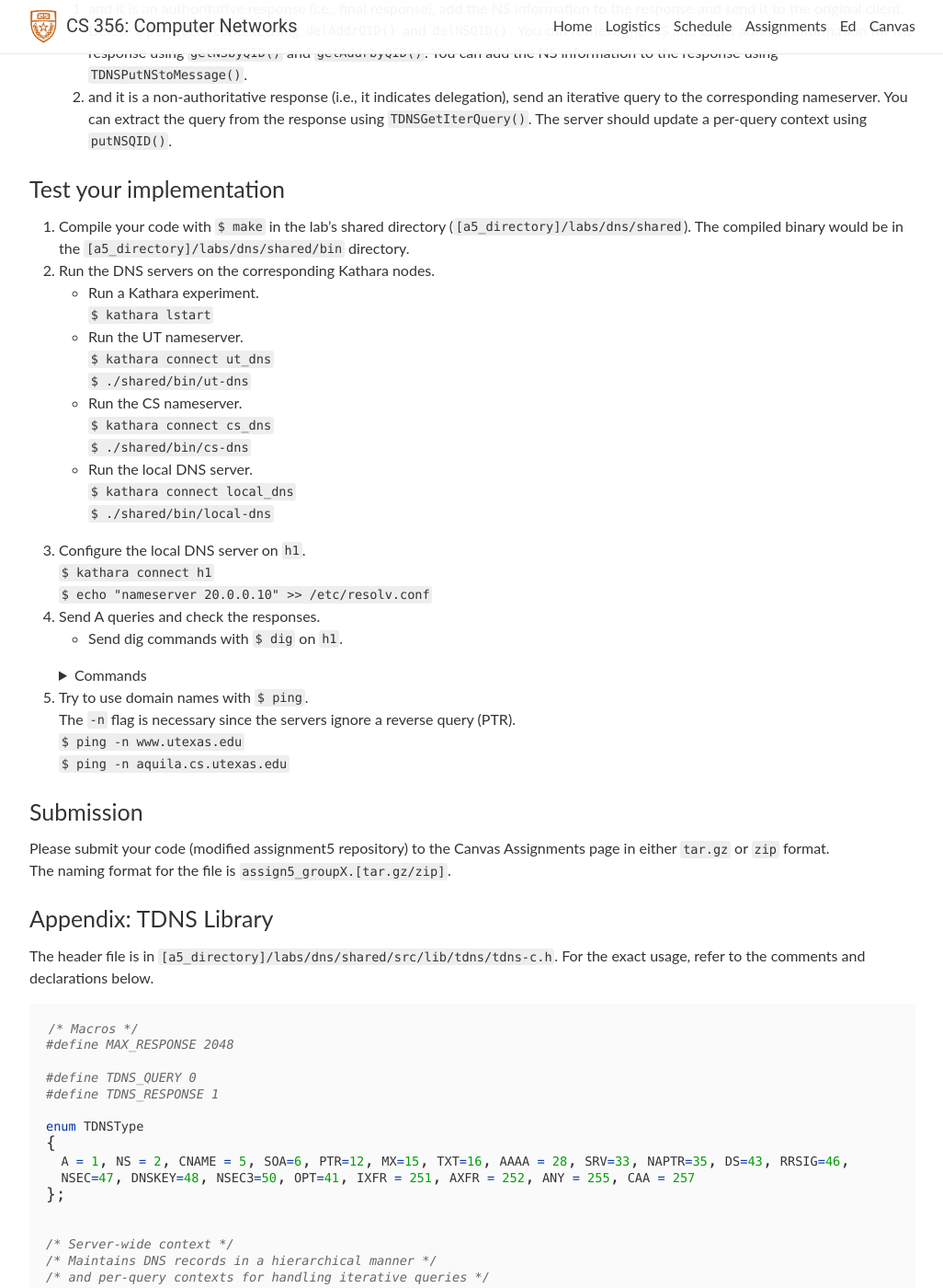
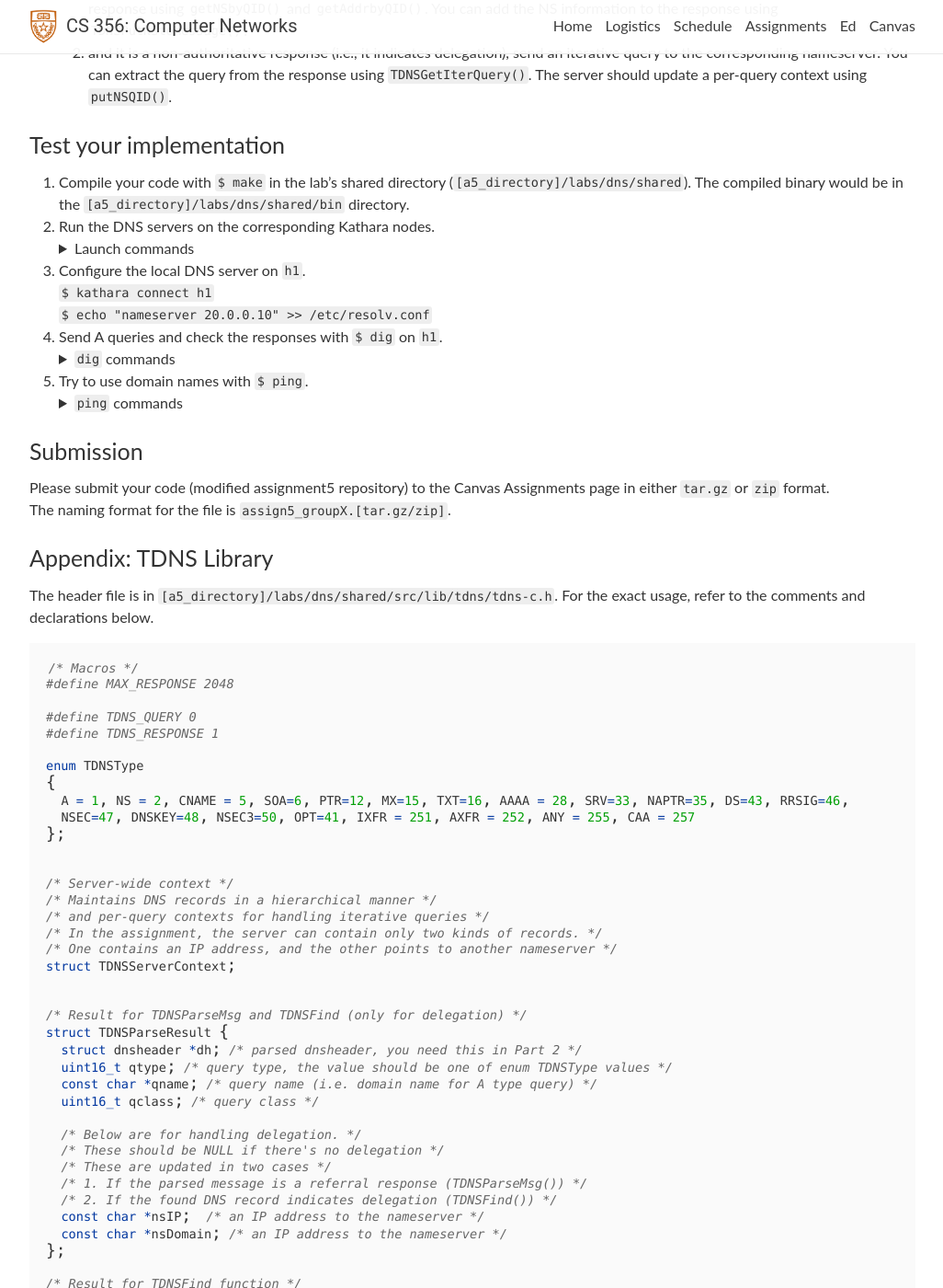
Before and after one commit to utcs356/sp25, a Jekyll site: the page built from _pages/5_dns.md, in a window 1280 px wide and 1400 px high, scrolled down 3834 px. Shown: the whole window at 92% size, without its empty margins (126-1152 px from the left). Built offline with Jekyll 4.4.1, drawn with Linux system fonts in a browser that asks for light colours; nearby versions of some CDN libraries; comment, search, counter and statistics services are not loaded; some of the changed text lies outside the part shown.

```diff
--- a/_pages/5_dns.md
+++ b/_pages/5_dns.md
@@ -34,16 +34,21 @@ You can find the step-by-step specifications in the starter codes as well.
 #### Test your implementation
 1. Compile your code with `$ make` in the lab's shared directory (`[a5_directory]/labs/dns/shared`). The compiled binary would be in the `[a5_directory]/labs/dns/shared/bin` directory.
 2. Run a server on the corresponding Kathara node. Make sure to start an experiment with `$ kathara lstart`.
-For testing `ut-dns.c`,
-`$ kathara connect ut_dns`
-`$ ./shared/bin/ut-dns`
-For testing `cs-dns.c`,
-`$ kathara connect cs_dns`
-`$ ./shared/bin/cs-dns`
+    <details>
+    <summary markdown="span"> Testing `ut-dns.c` </summary>
+
+    `$ kathara connect ut_dns`
+    `$ ./shared/bin/ut-dns`
+    </details>
+    <details>
+    <summary markdown="span"> Testing `cs-dns.c` </summary>
+
+    `$ kathara connect cs_dns`
+    `$ ./shared/bin/cs-dns`
+    </details>
 3. Send A queries and check the response with `$ dig` on `h1`. Make sure to run `$ kathara connect h1`.
-  * For testing `ut-dns.c`, run below on `h1`.
     <details>
-    <summary markdown="span"> Commands</summary>
+    <summary markdown="span"> Testing `ut-dns.c` </summary>
 
     `$ dig @40.0.0.20 A www.utexas.edu`
     `$ dig @40.0.0.20 A thisshouldfail.utexas.edu`
@@ -51,14 +56,13 @@ For testing `cs-dns.c`,
     `$ dig @40.0.0.20 A aquila.cs.utexas.edu`
     </details>
 
-  * For testing `cs-dns.c`, run below on `h1`.
-      <details>
-      <summary markdown="span"> Commands </summary>
+    <details>
+    <summary markdown="span"> Testing `cs-dns.c` </summary>
 
-      `$ dig @50.0.0.30 A cs.utexas.edu`
-      `$ dig @50.0.0.30 A aquila.cs.utexas.edu`
-      `$ dig @50.0.0.30 A thisshouldfail.cs.utexas.edu`
-      </details>
+    `$ dig @50.0.0.30 A cs.utexas.edu`
+    `$ dig @50.0.0.30 A aquila.cs.utexas.edu`
+    `$ dig @50.0.0.30 A thisshouldfail.cs.utexas.edu`
+    </details>
 
 ### Part 2: An Iterative Local DNS Server
 Your task is to complete `local-dns.c` in the `[a5_directory]/labs/dns/shared/src` directory. `local-dns.c` is a default nameserver for the on-campus network. Note that it is an iterative DNS server, so its response should be always an answer or error. If it receives a DNS record that indicates delegation (referral), it should resolve a query iteratively.
@@ -82,24 +86,27 @@ You can find the step-by-step specifications in the source code as well.
 ### Test your implementation
 1. Compile your code with `$ make` in the lab's shared directory (`[a5_directory]/labs/dns/shared`). The compiled binary would be in the `[a5_directory]/labs/dns/shared/bin` directory.
 2. Run the DNS servers on the corresponding Kathara nodes.
-* Run a Kathara experiment.
-`$ kathara lstart`
-* Run the UT nameserver.
-`$ kathara connect ut_dns`
-`$ ./shared/bin/ut-dns`
-* Run the CS nameserver.
-`$ kathara connect cs_dns`
-`$ ./shared/bin/cs-dns`
-* Run the local DNS server.
-`$ kathara connect local_dns`
-`$ ./shared/bin/local-dns`
+    <details>
+    <summary markdown="span"> Launch commands </summary>
+
+    * Run a Kathara experiment.
+    `$ kathara lstart`
+    * Run the UT nameserver.
+    `$ kathara connect ut_dns`
+    `$ ./shared/bin/ut-dns`
+    * Run the CS nameserver.
+    `$ kathara connect cs_dns`
+    `$ ./shared/bin/cs-dns`
+    * Run the local DNS server.
+    `$ kathara connect local_dns`
+    `$ ./shared/bin/local-dns`
+    </details>
 3. Configure the local DNS server on `h1`.
 `$ kathara connect h1`
 `$ echo "nameserver 20.0.0.10" >> /etc/resolv.conf`
-4. Send A queries and check the responses.
-  * Send dig commands with `$ dig` on `h1`.
+4. Send A queries and check the responses with `$ dig` on `h1`.
     <details>
-    <summary markdown="span"> Commands </summary>
+    <summary markdown="span"> `dig` commands </summary>
 
     `$ dig A ns.utexas.edu`
     `$ dig A www.utexas.edu`
@@ -110,9 +117,13 @@ You can find the step-by-step specifications in the source code as well.
     </details>
 
 5. Try to use domain names with `$ ping`.
-The `-n` flag is necessary since the servers ignore a reverse query (PTR).
-`$ ping -n www.utexas.edu`
-`$ ping -n aquila.cs.utexas.edu`
+    <details>
+    <summary markdown="span"> `ping` commands </summary>
+
+    The `-n` flag is necessary since the servers ignore a reverse query (PTR).
+    `$ ping -n www.utexas.edu`
+    `$ ping -n aquila.cs.utexas.edu`
+    </details>
 
 ### Submission
 Please submit your code (modified assignment5 repository) to the Canvas Assignments page in either `tar.gz` or `zip` format.
```
Also changed, not shown: other parts of _pages/5_dns.md (+1 -1 lines).
